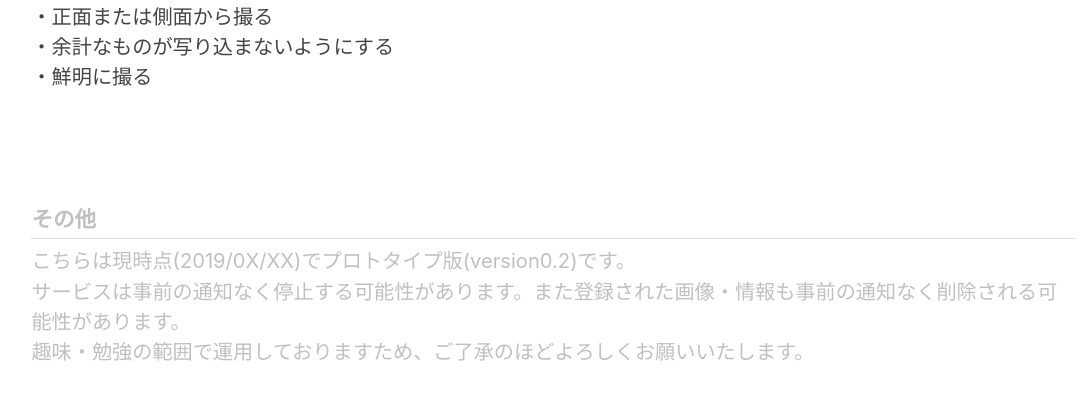
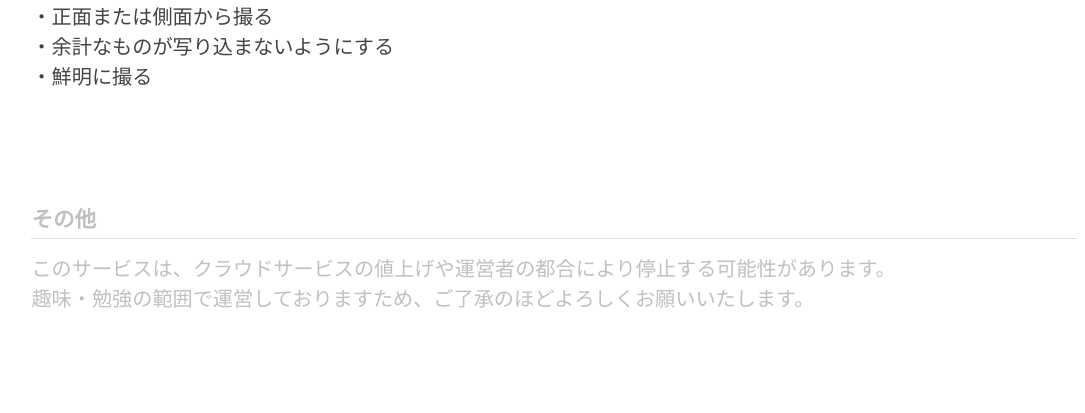
Before and after one commit to yakitori99/Ueno_Zoo_GO, a Flask app: page /about in a window 1280 px wide. Shown: the part 1461-1874 px from the top of the page, without its empty margins (86-1171 px from the left). After the commit the page ends 1769 px from the top, so only its background shows below. Run offline with Flask 2, Linux system fonts and the light colour scheme; some libraries are stand-ins or nearby versions.

Commit message:
Aboutの説明内容を微修正

```diff
--- a/flaskwebapp/templates/about.html
+++ b/flaskwebapp/templates/about.html
@@ -71,11 +71,10 @@
 
 
     <h6 class="supplement_text" style="margin-top:8rem;"><b>その他</b></h6>
-    <div class="divider grey lighten-2" style="margin-bottom: 0.5rem;"></div>
+    <div class="divider grey lighten-2" style="margin-bottom: 1rem;"></div>
     <p class="supplement_text">
-      こちらは現時点(2019/0X/XX)でプロトタイプ版(version0.2)です。<br>
-      サービスは事前の通知なく停止する可能性があります。また登録された画像・情報も事前の通知なく削除される可能性があります。<br>
-      趣味・勉強の範囲で運用しておりますため、ご了承のほどよろしくお願いいたします。
+      このサービスは、クラウドサービスの値上げや運営者の都合により停止する可能性があります。<br>
+      趣味・勉強の範囲で運営しておりますため、ご了承のほどよろしくお願いいたします。
     </p>
 
   </div>
```
